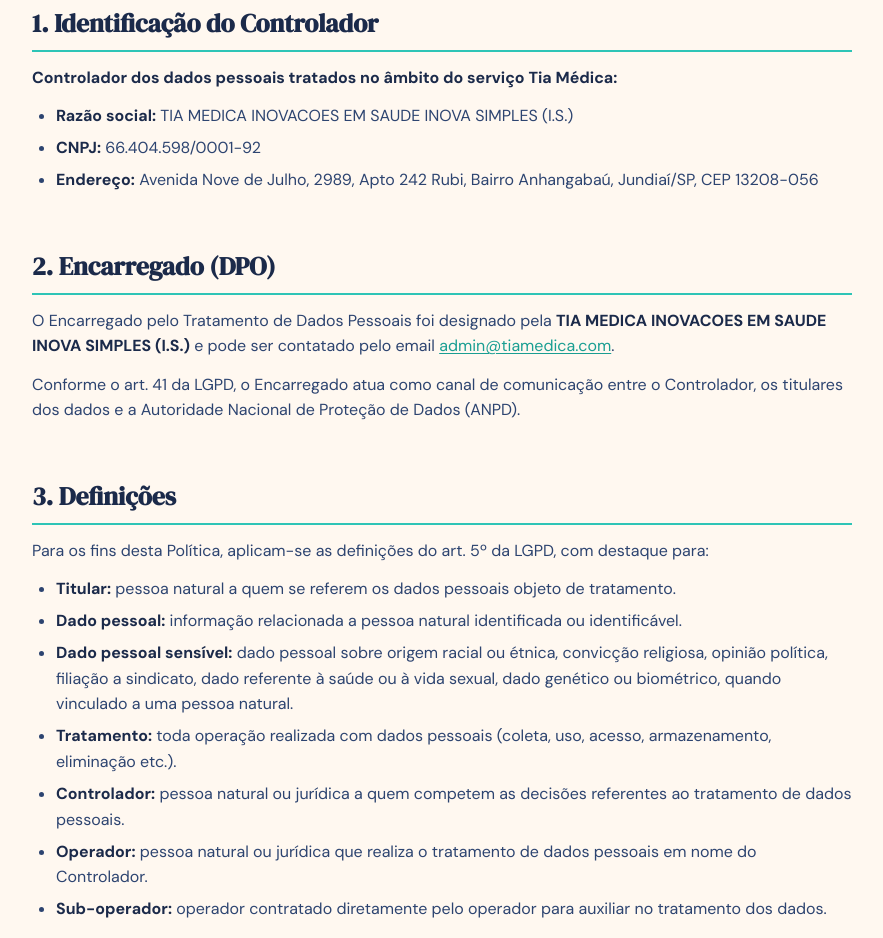
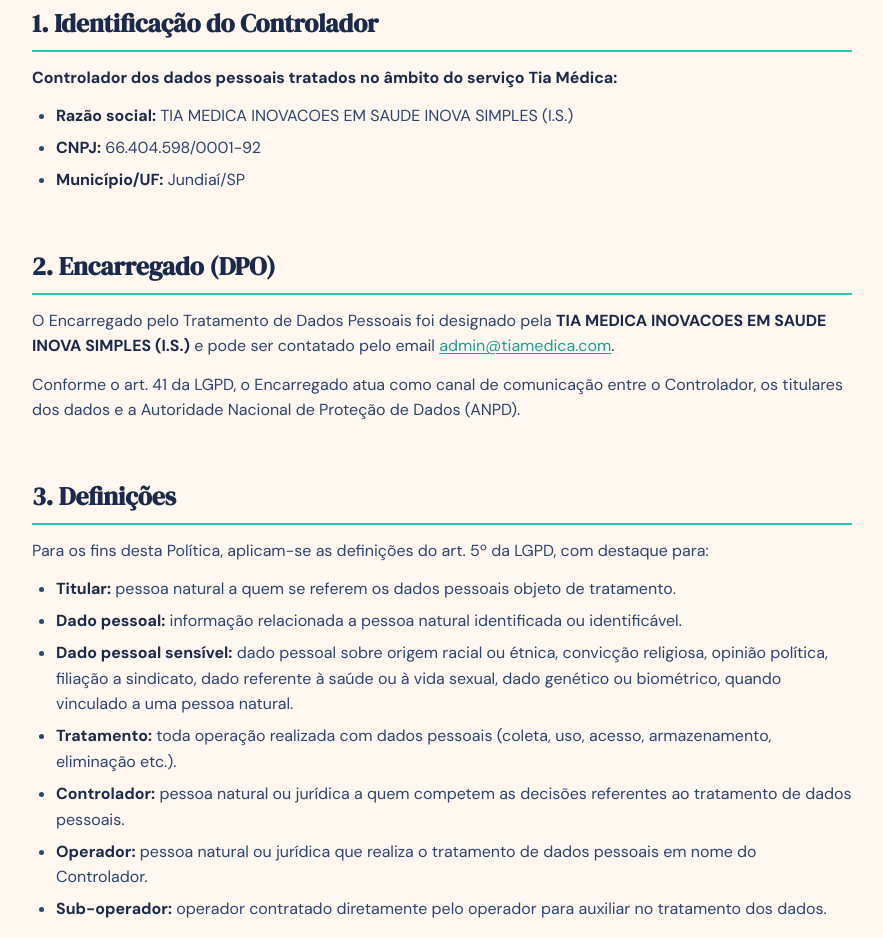
Before and after one commit to ruanc2costa/tia-medica-site, a website: page politica-de-privacidade.html in a window 1280 px wide. Shown: the part 888-1826 px from the top of the page, without its empty margins (198-1081 px from the left). Drawn offline with Linux system fonts and the light colour scheme.

Commit message:
fix(privacy): remove endereço completo — CNPJ basta para identificação
O endereço exibido (logradouro + número + apto + bairro + CEP) é
residencial e foi vinculado ao cadastro Inova Simples. A CNPJ
66.404.598/0001-92 já identifica unicamente a empresa na Receita
Federal, cumprindo o requisito de identificação do Controlador pela
LGPD. Mantém apenas "Município/UF: Jundiaí/SP" para referência de
foro.

Aplicado às Seções 1 (Identificação do Controlador) e 20 (Contato).

```diff
--- a/politica-de-privacidade.html
+++ b/politica-de-privacidade.html
@@ -387,7 +387,7 @@
                     <ul>
                         <li><strong>Razão social:</strong> TIA MEDICA INOVACOES EM SAUDE INOVA SIMPLES (I.S.)</li>
                         <li><strong>CNPJ:</strong> 66.404.598/0001-92</li>
-                        <li><strong>Endereço:</strong> Avenida Nove de Julho, 2989, Apto 242 Rubi, Bairro Anhangabaú, Jundiaí/SP, CEP 13208-056</li>
+                        <li><strong>Município/UF:</strong> Jundiaí/SP</li>
                     </ul>
                 </section>
 
@@ -592,7 +592,6 @@
                     <p>Para exercer direitos, fazer perguntas ou comunicar incidentes:</p>
                     <ul>
                         <li><strong>Email do Encarregado:</strong> <a href="mailto:admin@tiamedica.com">admin@tiamedica.com</a></li>
-                        <li><strong>Endereço:</strong> Avenida Nove de Julho, 2989, Apto 242 Rubi, Bairro Anhangabaú, Jundiaí/SP, CEP 13208-056</li>
                     </ul>
                 </section>
 
```
